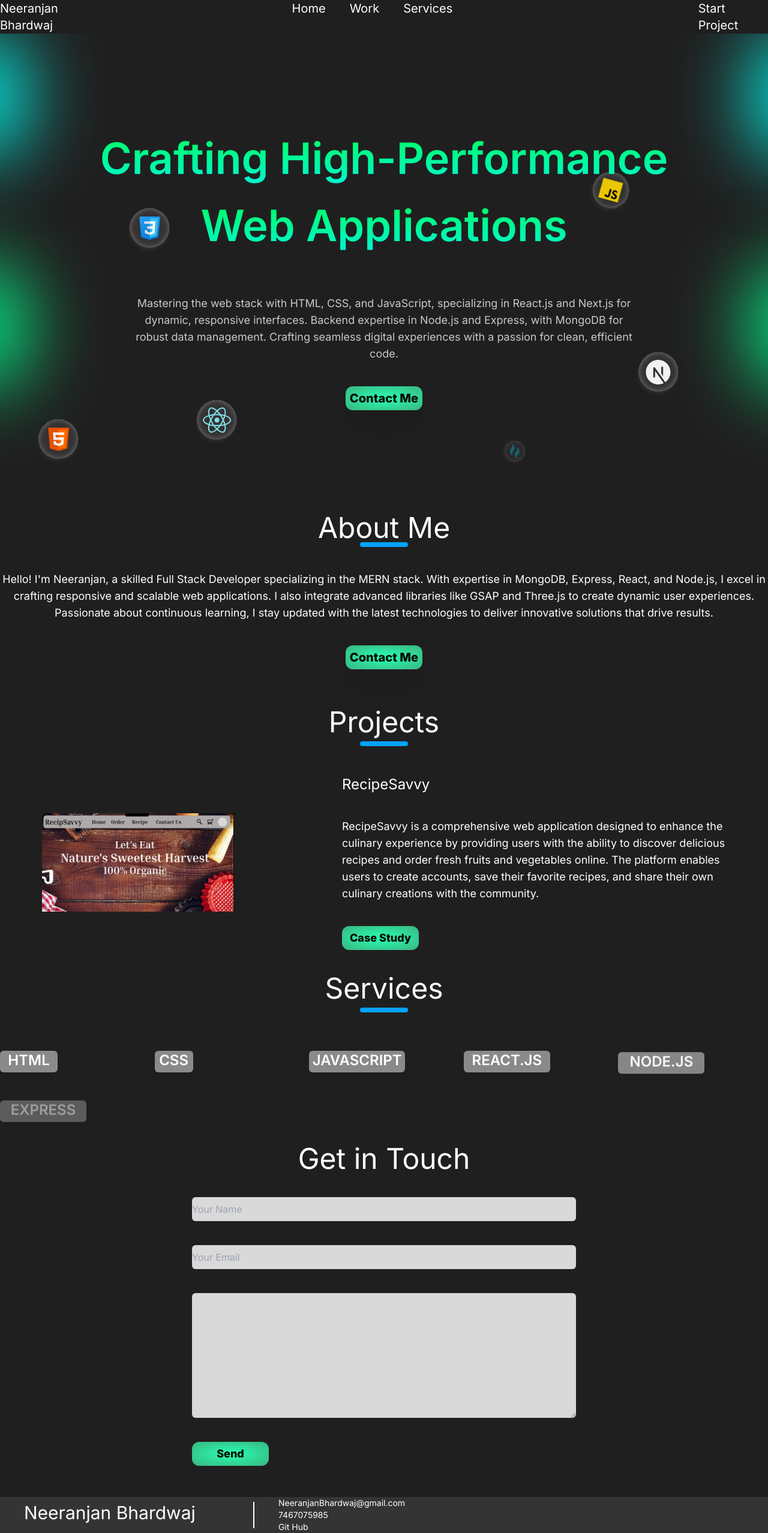
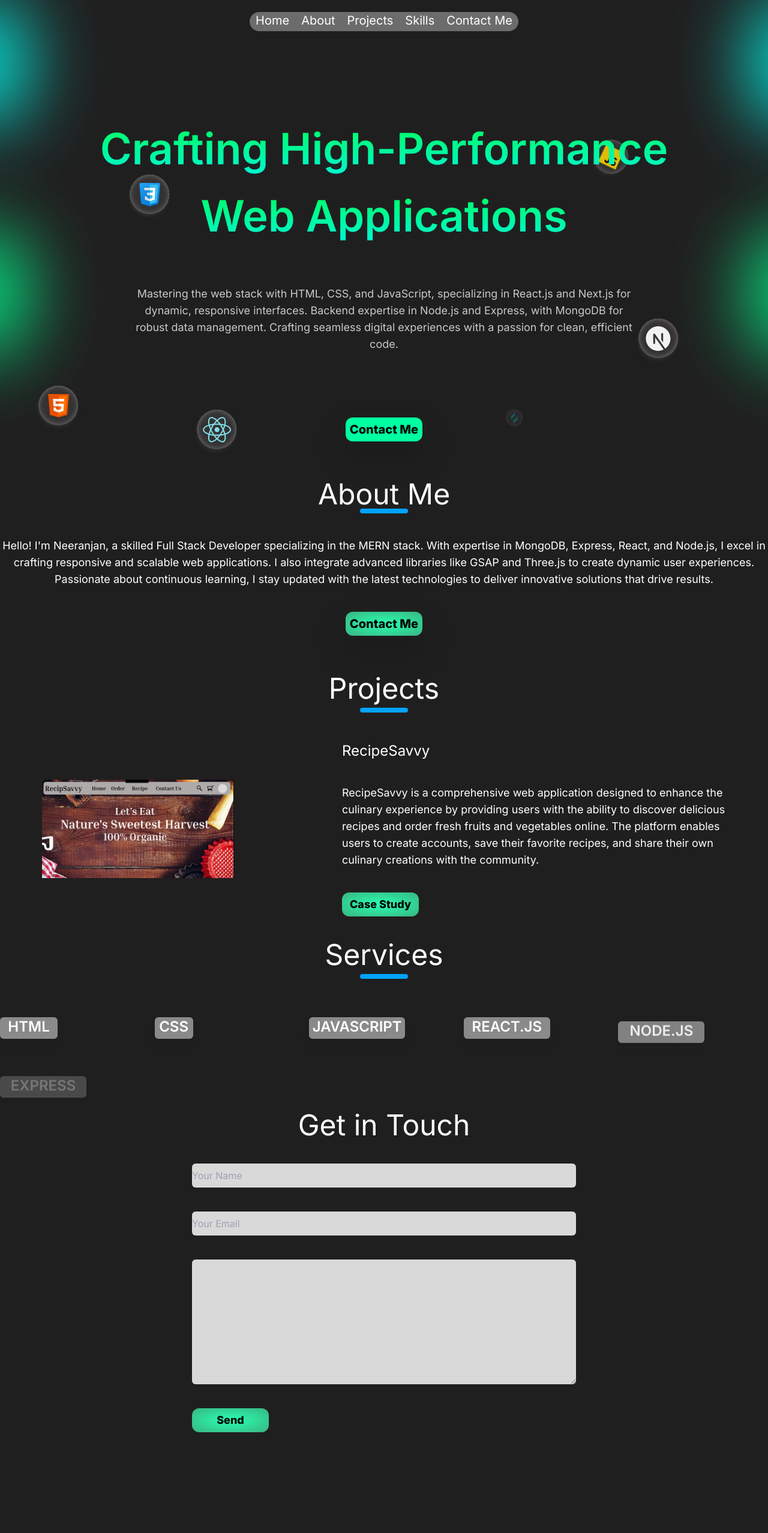
Before and after one commit to neeranjan-bhardwaj/Portfolio, a Next.js app: page / in a window 1280 px wide. Shown: the whole page at 60% size. After the commit the page ends 2400 px from the top, so only its background shows below. Built offline with nearby package versions, Linux system fonts and the light colour scheme.

Commit message:
complete

```diff
--- a/src/app/[id]/page.js
+++ b/src/app/[id]/page.js
@@ -14,17 +14,17 @@ const page = ({params}) => {
                         <div className='w-full grid place-items-center '><img src={e.img}/></div>
                         <div className='ml-3 mr-3'>
                             <h1 className='text-2xl '>Description:</h1>
-                            <p className='text-lg '>{e.Description}</p>
+                            <p className='md:text-lg '>{e.Description}</p>
                             <h1 className='mt-10 text-2xl'>Features:</h1>
                             <ul className='list-disc'>
                                 {e.Features.map(f=>{
-                                    return <li className='text-lg ml-10'>{f}</li>
+                                    return <li className='md:text-lg ml-10'>{f}</li>
                                 })}
                             </ul>
                             <h1 className='text-2xl'>Technologies Used</h1>
                             <ul className='list-disc'>
                                 {e.Technologies.map(tu=>{
-                                    return <li className='text-lg ml-10'>{tu}</li>
+                                    return <li className='md:text-lg ml-10'>{tu}</li>
                                 })}
                             </ul>
                         </div>
--- a/src/app/[pageComponents]/AboutPage.js
+++ b/src/app/[pageComponents]/AboutPage.js
@@ -10,7 +10,7 @@ const AboutPage = () => {
         </div>
         <div className=' md:text-lg flex items-center justify-center flex-col gap-10 text-center mt-10 '>
             <p id='About'>Hello! I'm Neeranjan, a skilled Full Stack Developer specializing in the MERN stack. With expertise in MongoDB, Express, React, and Node.js, I excel in crafting responsive and scalable web applications. I also integrate advanced libraries like GSAP and Three.js to create dynamic user experiences. Passionate about continuous learning, I stay updated with the latest technologies to deliver innovative solutions that drive results.</p>
-            <Link href={"/contact"} className='text-xl drop-shadow-2xl flex justify-center items-center text-black font-extrabold w-32 h-10 rounded-xl bg-gradient-radial from-[#28FFB2] to-[#39B581] ' id='About'>Contact Me</Link>
+            <Link href={"#Contact"} className='text-xl drop-shadow-2xl flex justify-center items-center text-black font-extrabold w-32 h-10 rounded-xl bg-gradient-radial from-[#28FFB2] to-[#39B581] ' id='About'>Contact Me</Link>
         </div>
     </div>
   )
--- a/src/app/[pageComponents]/FooterPage.js
+++ /dev/null
@@ -1,16 +0,0 @@
-import React from 'react'
-
-const FooterPage = () => {
-  return (
-    <div className='w-full bg-[#343434] mt-10 flex items-center '>
-        <div className='w-64 md:w-96 h-11 ml-5 md:ml-10 border-r-2 border-solid border-white md:text-3xl '>Neeranjan Bhardwaj</div>
-        <div className='flex items-start flex-col ml-4 md:ml-10 text-sm '>
-          <button>NeeranjanBhardwaj@gmail.com</button>
-          <button>7467075985</button>
-          <a href='https://github.com/neeranjan-bhardwaj'>Git Hub</a>
-        </div>
-    </div>
-  )
-}
-
-export default FooterPage
--- a/src/app/[pageComponents]/HeroPage.js
+++ b/src/app/[pageComponents]/HeroPage.js
@@ -3,25 +3,29 @@ import React from 'react'
 
 const HeroPage = () => {
   return (
-    <div className=' flex justify-center items-center gap-5 md:gap-10 flex-col h-96 md:h-screen w-full relative overflow-hidden '>
+    <div>
+      <div className=' flex justify-center items-center gap-5 md:gap-10 flex-col h-96 md:h-screen md:w-full relative overflow-hidden '>
         <span className='h-52 w-36 bg-[#02FFF2] max-md:hidden rounded-full absolute top-0 md:left-[-8%] blur-3xl '/>
         <span className='h-52 w-36 bg-[#02FFF2] max-md:hidden rounded-full absolute top-0 left-[98%] blur-3xl '/>
         <span className='h-52 w-36 bg-[#02FF91] max-md:hidden rounded-full absolute top-96 left-[-8%] blur-3xl '/>
         <span className='h-52 w-36 bg-[#02FF91] max-md:hidden rounded-full absolute top-96 left-[98%] blur-3xl '/>
         <img src='/CSS.svg' className='max-md:hidden absolute h-20 left-52 top-72' id='svg'/>
         <img src='/HTML.svg' className='max-md:hidden absolute h-20 left-14 bottom-20' id='svg'/>
-      <img src='/React.svg' className='max-md:hidden absolute h-20  left-80 bottom-28' id='svg'/>
+        <img src='/React.svg' className='max-md:hidden absolute h-20  left-80 bottom-10' id='svg'/>
         <img src='/Next.svg' className='max-md:hidden absolute h-20 right-36 bottom-48' id='svg'/>
         <img src='/JS.svg' className='max-md:hidden absolute h-20 right-56 top-56' id='svg'/>
         <img src='/Tailwind.svg' className='max-md:hidden absolute h-20 right-96 bottom-16' id='svg'/>
-        <div className='text-3xl md:text-7xl' id='Heding'>
+          <div className='text-2xl md:text-7xl' id='Heding'>
               <h1 className='bg-gradient-to-t from-[#00F0FF] to-[#00FF66] h-10 md:h-28 text-transparent bg-clip-text font-extrabold md:font-semibold'>Crafting High-Performance</h1>
               <h1 className='text-center bg-gradient-to-t from-[#00F0FF] to-[#00FF66] text-transparent bg-clip-text h-10 md:h-28 font-extrabold md:font-semibold'>Web Applications</h1>
           </div>
           <div className=' md:text-lg text-center md:w-8/12 text-[#C9C9C9] ' id='Heding'>
               <p>Mastering the web stack with HTML, CSS, and JavaScript, specializing in React.js and Next.js for dynamic, responsive interfaces. Backend expertise in Node.js and Express, with MongoDB for robust data management. Crafting seamless digital experiences with a passion for clean, efficient code.</p>
           </div>
-        <Link href={"/contact"} className='text-xl drop-shadow-2xl flex justify-center items-center text-black font-extrabold w-32 h-10 rounded-xl bg-gradient-radial from-[#28FFB2] to-[#39B581] ' id='Heding'>Contact Me</Link>
+      </div>
+      <div className=' w-full absolute max-md:top-[48%] md:bottom-16 flex justify-center gap-5 '>
+      <Link href={"#Contact"} className='md:text-xl drop-shadow-2xl flex justify-center items-center text-black font-extrabold w-32 h-10 rounded-xl bg-[#00FFA1] ' id='Heding'>Contact Me</Link>
+      </div>
     </div>
   )
 }
--- /dev/null
+++ b/src/app/[pageComponents]/Nav.js
@@ -0,0 +1,44 @@
+"use client"
+
+import React,{useState} from 'react'
+
+
+const Nav = () => {
+    const [nav,setnav]=useState(false)
+  return (
+    <nav className='text-white flex justify-center gap-44 md:gap-2 md:text-xl '>
+    <div className='md:hidden' id='Name'>Neeranjan Bhardwaj</div>
+    <div className='max-md:hidden bg-[#ffffff58] w-[35%] h-8 flex justify-center gap-5 mt-5 rounded-3xl fixed top-0 z-50 ' id='Links'>
+      <a href='#' className='hover:text-gray-300'>Home</a>
+      <a href='#About' className=''>About</a>
+      <a href='#Project' className=''>Projects</a>
+      <a href='#Skill' className=''>Skills</a>
+        <a href='#Contact' id='Start'>Contact Me</a>
+    </div>
+    <div className='md:hidden ml-2 md: '>
+      <button onClick={()=>setnav(!nav)} className='md:hidden'>
+        <svg fill='none'
+        stroke='currentColor'
+        strokeLinecap='round'
+        strokeLinejoin='round'
+        strokeWidth='2'
+        viewBox='0 0 24 24'
+        className='w-6 h-6'>
+          <path d='M4 6h16M4 12h16M4 18h16'></path>
+        </svg>
+      </button>
+      {nav?
+      <div className={` text-lg md: w-full md:w-3/4 bg-[#201F1F] md: z-50 md: left-0 absolute md: flex flex-col md:flex-row justify-center items-center md: gap-10`}>
+      <a href='#' className='hover:text-gray-300'>Home</a>
+      <a href='#About' className=''>About</a>
+      <a href='#Project' className=''>Projects</a>
+      <a href='#Skill' className=''>Skills</a>
+      <a href='#Contact' className=''>Contact Me</a>
+    </div>:null
+      }
+    </div>
+  </nav>
+  )
+}
+
+export default Nav
--- a/src/app/[pageComponents]/contact.js
+++ b/src/app/[pageComponents]/contact.js
@@ -4,7 +4,7 @@ import { Mail } from '../mail'
 
 export default function Contact(){
   return (
-    <div className='w-full h-[35rem] mt-16 flex justify-center '>
+    <div className='w-full h-[35rem] mt-16 flex justify-center ' id='Contact'>
         <form onSubmit={(event)=>{
           event.preventDefault()
           const formData = new FormData(event.target);
--- a/src/app/globals.css
+++ b/src/app/globals.css
@@ -5,7 +5,10 @@
 
 body{
   background-color: #201F1F;
+}
+html{
   scroll-behavior: smooth;
+  scroll-padding-top: 5rem;
 }
 /* @media(max-width:500px){
   #svg{
--- a/src/app/layout.js
+++ b/src/app/layout.js
@@ -1,5 +1,6 @@
 import { Inter } from "next/font/google";
 import "./globals.css";
+import Nav from "./[pageComponents]/Nav";
 
 const inter = Inter({ subsets: ["latin"] });
 
@@ -11,7 +12,10 @@ export const metadata = {
 export default function RootLayout({ children }) {
   return (
     <html lang="en">
-      <body className={inter.className}>{children}</body>
+      <body className={inter.className}>
+        <Nav/>
+        {children}
+        </body>
     </html>
   );
 }
--- a/src/app/page.js
+++ b/src/app/page.js
@@ -5,7 +5,6 @@ import HeroPage from './[pageComponents]/HeroPage'
 import AboutPage from './[pageComponents]/AboutPage'
 import ProjectPage from './[pageComponents]/ProjectPage'
 import SkillPage from './[pageComponents]/SkillPage'
-import FooterPage from './[pageComponents]/FooterPage'
 import { useGSAP } from '@gsap/react'
 import gsap from 'gsap'
 import { Animatiom } from './Animation'
@@ -15,45 +14,13 @@ const page = () => {
   useGSAP(()=>{
     Animatiom()
   })
-  const [nav,setnav]=useState(false)
-  console.log(nav)
   return (
-    <div className='text-white font-Playfair '>
-      <nav className='flex justify-center md:gap-2 md:text-xl '>
-        <div id='Name'>Neeranjan Bhardwaj</div>
-        <div className={`w-2/3 max-md:hidden flex justify-center gap-10`} id='Links'>
-          <a href='#' className='hover:text-gray-300'>Home</a>
-          <a href='#' className=''>Work</a>
-          <a href='#' className=''>Services</a>
-        </div>
-        <a href='#' className='ml-28' id='Start'>Start Project</a>
-        <div className='md:hidden ml-2 md: '>
-          <button onClick={()=>setnav(!nav)} className='md:hidden'>
-            <svg fill='none'
-            stroke='currentColor'
-            strokeLinecap='round'
-            strokeLinejoin='round'
-            strokeWidth='2'
-            viewBox='0 0 24 24'
-            className='w-6 h-6'>
-              <path d='M4 6h16M4 12h16M4 18h16'></path>
-            </svg>
-          </button>
-          {nav?
-          <div className={`w-full md:w-3/4 bg-slate-400 md: z-50 md: left-0 absolute md: flex flex-col md:flex-row justify-center items-center md: gap-10`}>
-          <a href='#' className='hover:text-gray-300'>Home</a>
-          <a href='#' className=''>Work</a>
-          <a href='#' className=''>Services</a>
-        </div>:null
-          }
-        </div>
-      </nav>
+    <div className='text-white font-Playfair'>
       <HeroPage/>
       <AboutPage/>
       <ProjectPage/>
       <SkillPage/>
       <Contact/>
-      <FooterPage/>
     </div>
   )
 }
```
Also changed, not shown: 1 other file (tests, documents, lock files or other folders). Lines whose indentation alone changed are shown as unchanged.
